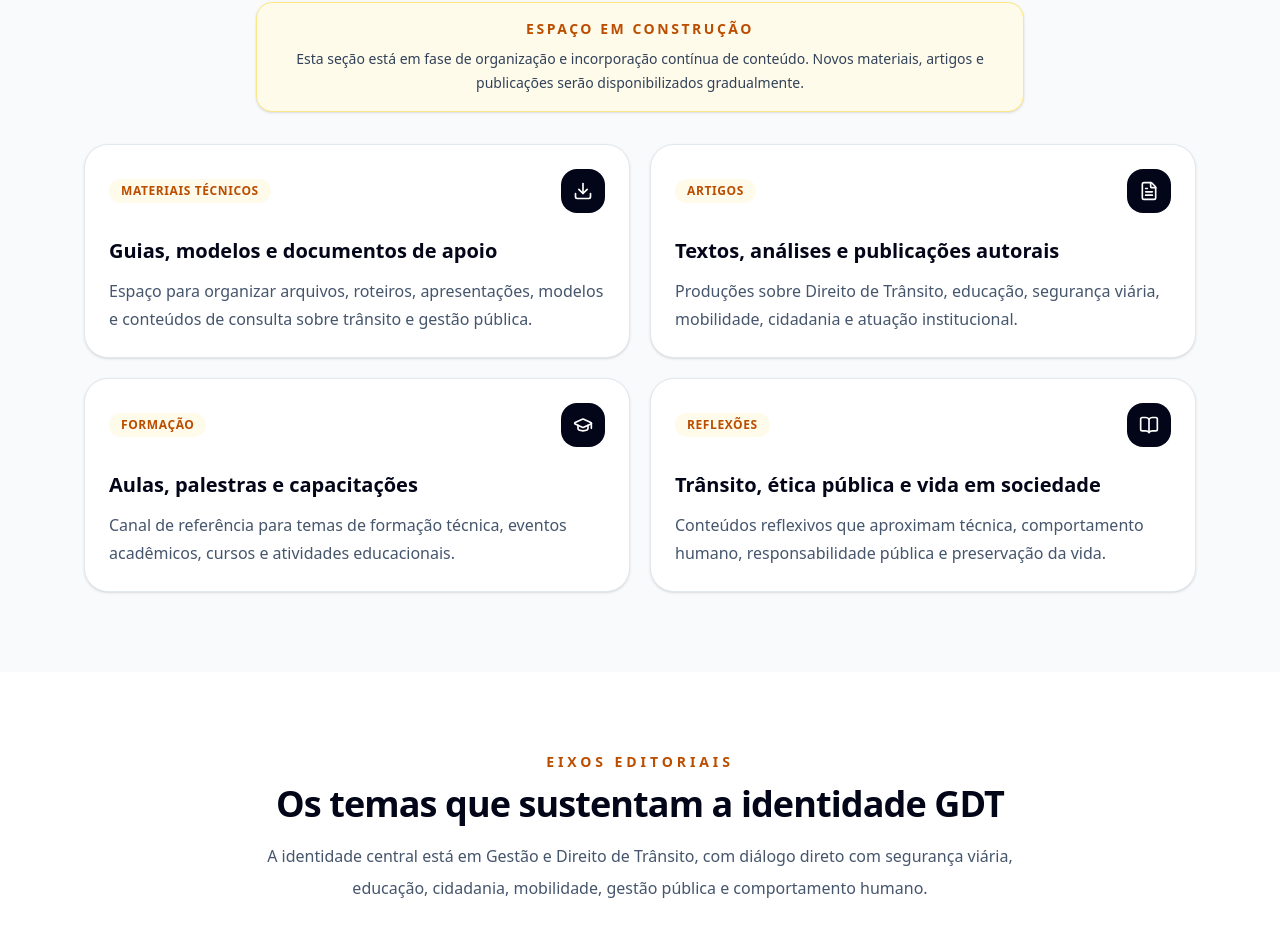
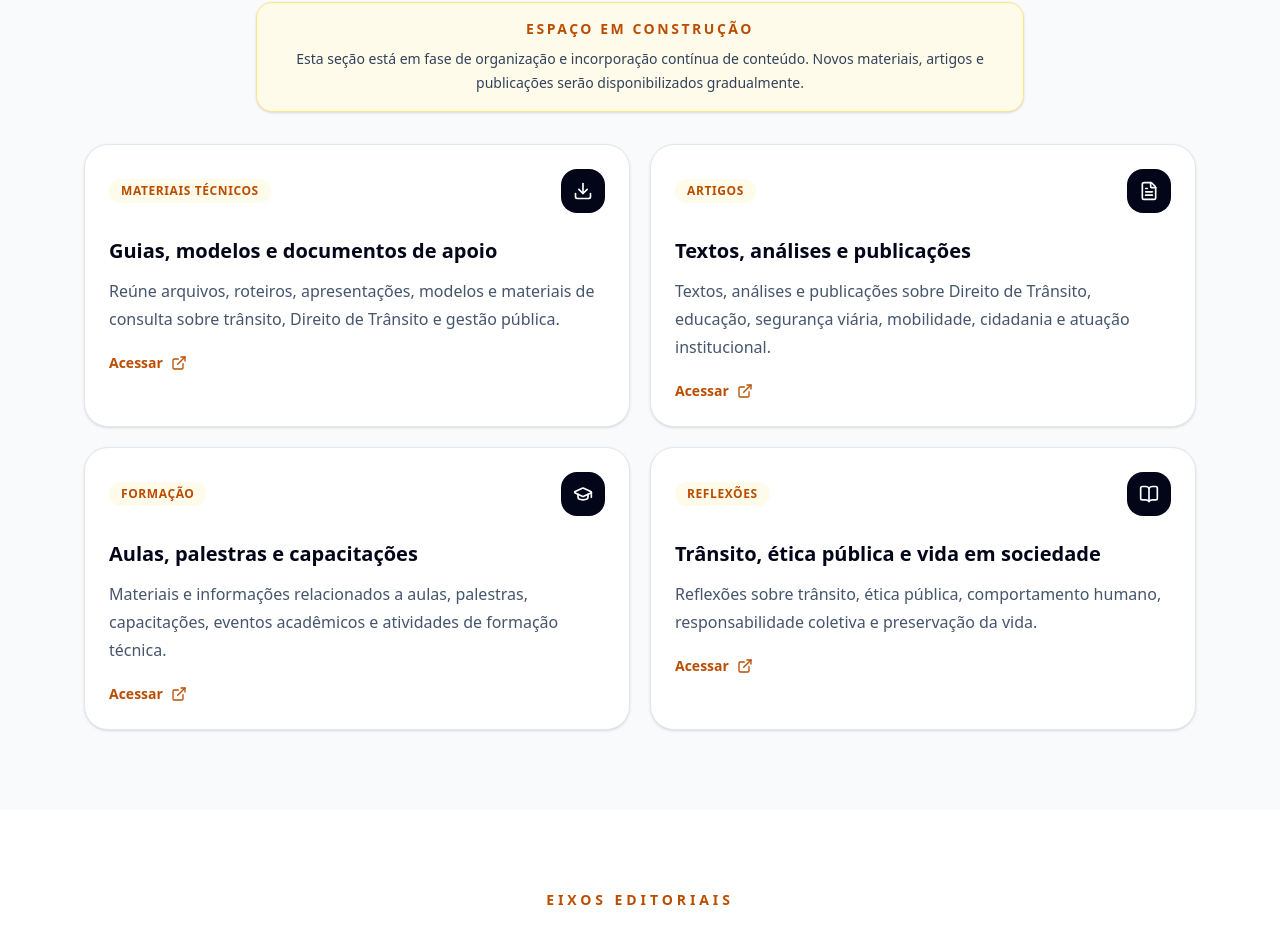
Before and after one commit to gdtmb/marcos-pereira-bio, a React (Vite) app: page / in a window 1280 px wide. Shown: the part 1247-2173 px from the top of the page. Built offline with nearby package versions, Linux system fonts and the light colour scheme.

Commit message:
Update content.js

```diff
--- a/src/content.js
+++ b/src/content.js
@@ -63,33 +63,33 @@ export const resources = [
     tag: "Materiais técnicos",
     title: "Guias, modelos e documentos de apoio",
     text:
-      "Espaço para organizar arquivos, roteiros, apresentações, modelos e conteúdos de consulta sobre trânsito e gestão pública.",
+      "Reúne arquivos, roteiros, apresentações, modelos e materiais de consulta sobre trânsito, Direito de Trânsito e gestão pública.",
     icon: Download,
-    href: "",
+    href: "https://drive.google.com/drive/folders/11nFhRvHF2xC7Vgmq8cPw0XHvMseYtnPK?usp=drive_link",
   },
   {
     tag: "Artigos",
-    title: "Textos, análises e publicações autorais",
+    title: "Textos, análises e publicações",
     text:
-      "Produções sobre Direito de Trânsito, educação, segurança viária, mobilidade, cidadania e atuação institucional.",
+      "Textos, análises e publicações sobre Direito de Trânsito, educação, segurança viária, mobilidade, cidadania e atuação institucional.",
     icon: FileText,
-    href: "",
+    href: "https://drive.google.com/drive/folders/1Rcp2yxgPISjkX755IMQsiNiF7qPJnO_E?usp=drive_link",
   },
   {
     tag: "Formação",
     title: "Aulas, palestras e capacitações",
     text:
-      "Canal de referência para temas de formação técnica, eventos acadêmicos, cursos e atividades educacionais.",
+      "Materiais e informações relacionados a aulas, palestras, capacitações, eventos acadêmicos e atividades de formação técnica.",
     icon: GraduationCap,
-    href: "",
+    href: "https://drive.google.com/drive/folders/14QDxBCdU-_1XioJWkbhpyn565uIYXllB?usp=drive_link",
   },
   {
     tag: "Reflexões",
     title: "Trânsito, ética pública e vida em sociedade",
     text:
-      "Conteúdos reflexivos que aproximam técnica, comportamento humano, responsabilidade pública e preservação da vida.",
+      "Reflexões sobre trânsito, ética pública, comportamento humano, responsabilidade coletiva e preservação da vida.",
     icon: BookOpen,
-    href: "",
+    href: "https://drive.google.com/drive/folders/1eWZ8HuVLuIBc40wcU4f5pZkeRhSQ9ip1?usp=drive_link",
   },
 ];
 
```
